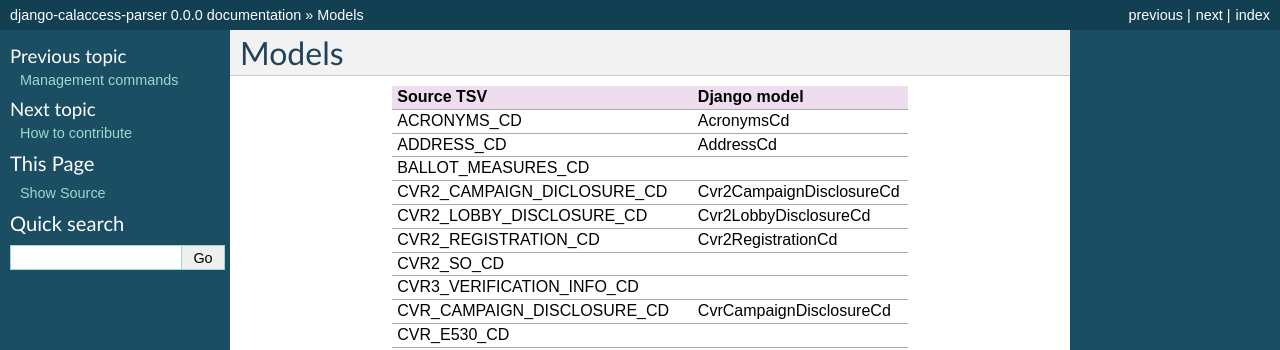
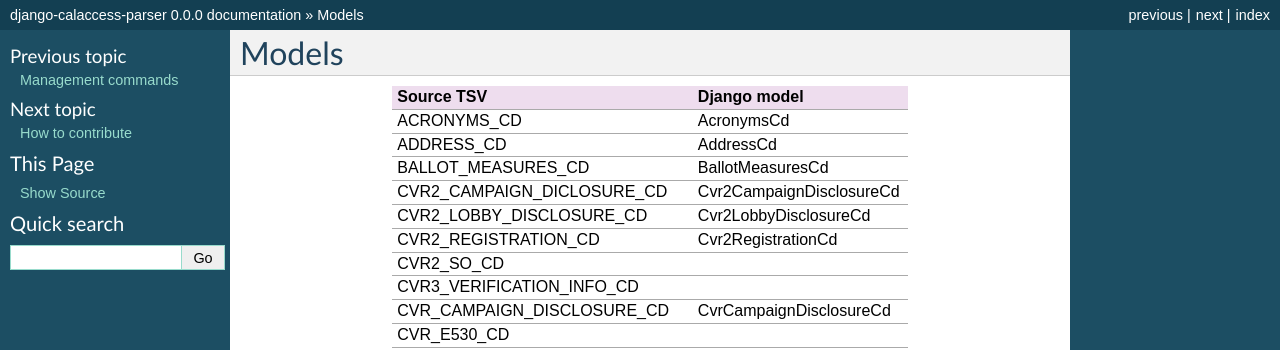
Before and after one commit to palewire/django-calaccess-raw-data, a Sphinx documentation site: the page built from docs/models.rst, in a window 1280 px wide. Shown: the top 350 px of the page. Built offline with Sphinx 7.4.7, drawn with Linux system fonts in a browser that asks for light colours.

Commit message:
Added BallotMeasuresCd for #31

```diff
--- a/docs/models.rst
+++ b/docs/models.rst
@@ -8,7 +8,7 @@ Models
 +------------------------------+--------------------------+
 | ADDRESS_CD                   | AddressCd                |
 +------------------------------+--------------------------+
-| BALLOT_MEASURES_CD           |                          |
+| BALLOT_MEASURES_CD           | BallotMeasuresCd         |
 +------------------------------+--------------------------+
 | CVR2_CAMPAIGN_DICLOSURE_CD   | Cvr2CampaignDisclosureCd |
 +------------------------------+--------------------------+
```
